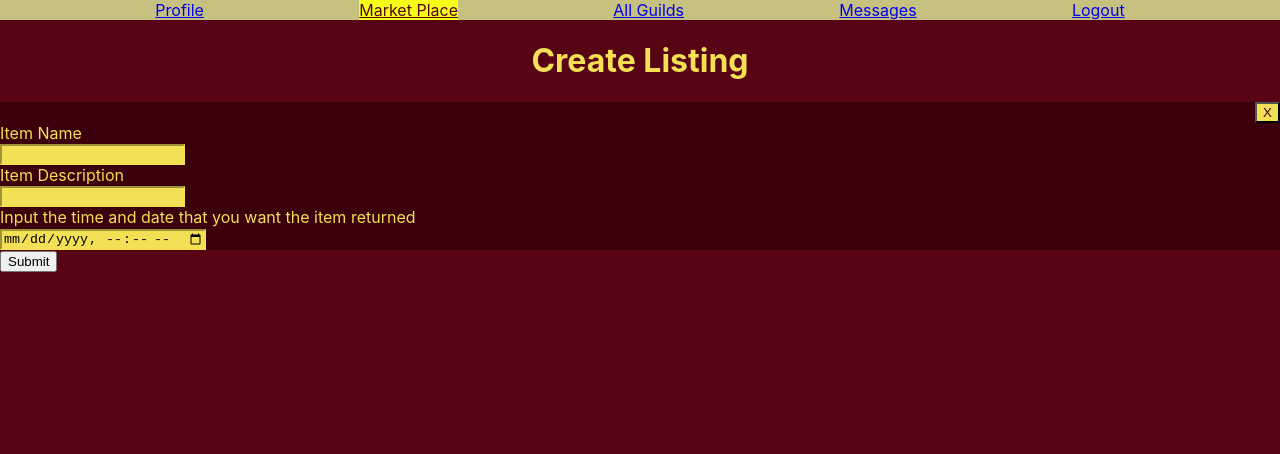
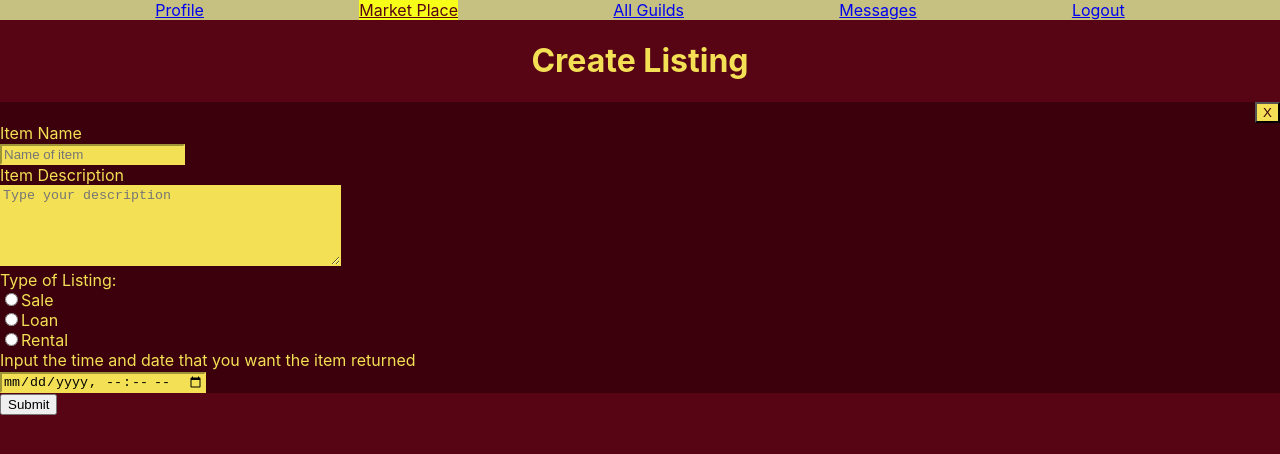
Before and after one commit to srahim457/capstone, a React (Create React App) app in the folder guilds/: page /market-place in a window 1280 px wide. Both pictures are taken after a click on the button "Create a Listing". Shown: the top 454 px of the page. Built offline with nearby package versions, Linux system fonts and the light colour scheme.

Commit message:
fixed options

```diff
--- a/guilds/src/components/CreateListing.js
+++ b/guilds/src/components/CreateListing.js
@@ -8,9 +8,31 @@ class CreateListing extends Component {
     this.state = {
       name: '',
       price: '',
-      description: ''
+      description: '',
+      option: ''
     };
   }
+
+  itemNameChangeHandler = e => {
+    e.preventDefault();
+    this.setState({
+      name: e.currentTarget.value
+    });
+  };
+
+  descriptionChangeHandler = e => {
+    e.preventDefault();
+    this.setState({
+      description: e.currentTarget.value
+    });
+  };
+
+  handleOptionChange = e => {
+    e.preventDefault();
+    this.setState({
+      option: e.currentTarget.value
+    });
+  };
 
   render() {
     return (
@@ -25,22 +47,67 @@ class CreateListing extends Component {
                 <button className='close-button'>X</button>
               </div>
               <label>Item Name </label>
-
               <br />
-              <input type='text' className='form-input'></input>
+              <input
+                type='text'
+                className='form-input'
+                placeholder='Name of item'
+                maxLength='50'
+                value={this.state.name}
+                onChange={this.itemNameChangeHandler}
+              ></input>
             </div>
             <div>
               {/* make into a description box */}
               <label>Item Description</label>
               <br />
-              <input type='text' className='form-input'></input>
+              <textarea
+                className='form-input'
+                autofocus
+                placeholder='Type your description'
+                maxlength='180'
+                rows='5'
+                cols='40'
+                value={this.state.description}
+                onChange={this.descriptionChangeHandler}
+              />
+            </div>
+            <div>
+              <label>Type of Listing:</label>
+              <br />
+              <input
+                type='radio'
+                id='sale'
+                value={this.state.option === 'sale'}
+                name='contact'
+                onChange={this.handleOptionChange}
+              />
+              <label for='sale'>Sale</label>
+              <br />
+              <input
+                type='radio'
+                id='loan'
+                value={this.state.option === 'loan'}
+                name='contact'
+                onChange={this.handleOptionChange}
+              />
+              <label for='loan'>Loan</label>
+              <br />
+              <input
+                type='radio'
+                id='rental'
+                value={this.state.option === 'rental'}
+                name='contact'
+                onChange={this.handleOptionChange}
+              />
+              <label for='rental'>Rental</label>
             </div>
             <div>
               <label>
                 Input the time and date that you want the item returned
               </label>
               <br />
-              <input type='datetime-local' className='form-input'></input>
+              <input type='datetime-local' className='form-input' />
             </div>
           </form>
           <button>Submit</button>
```
Also changed, not shown: guilds/src/components/Items.js (+6 -6 lines).
